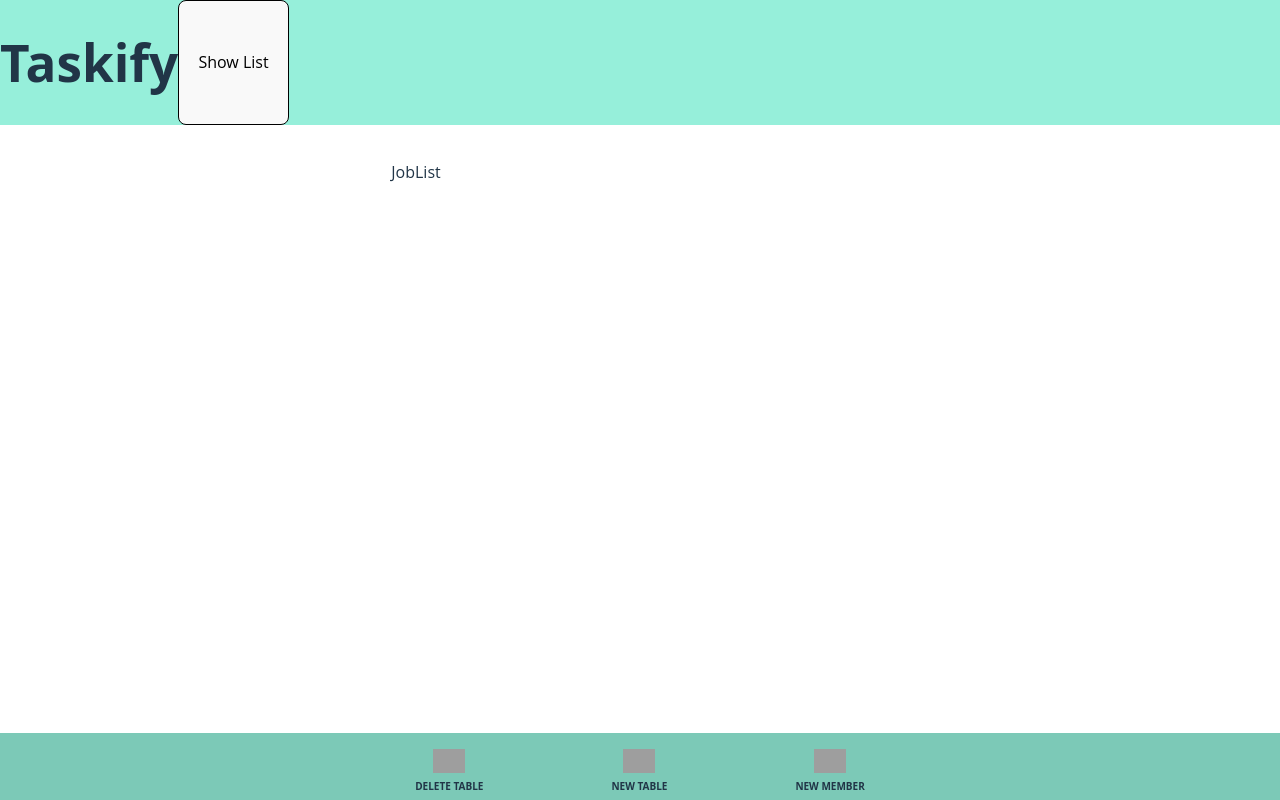
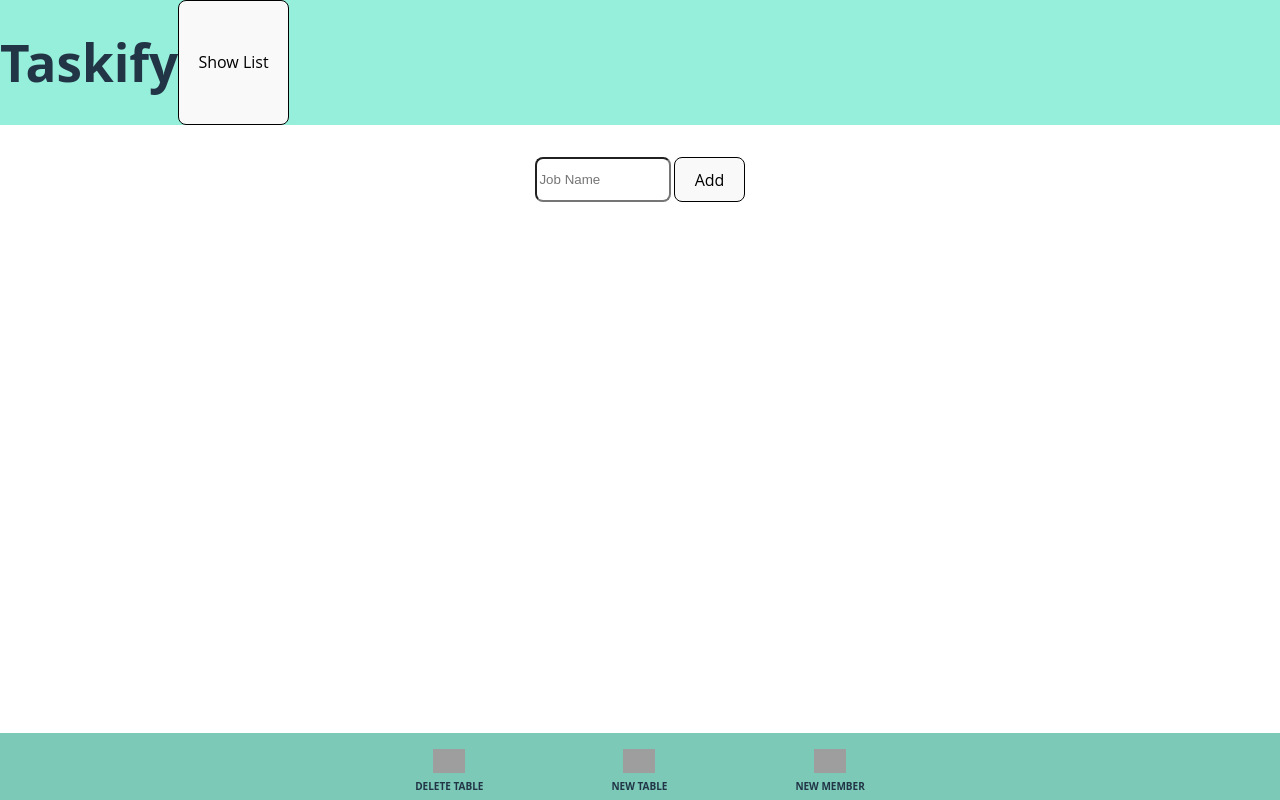
Before and after one commit to SebastianAndDavid/mastercalendar, a React (Vite) app: page / in a window 1280 px wide. Built offline with nearby package versions, Linux system fonts and the light colour scheme; grey boxes are pictures that could not be loaded.

Commit message:
ft. styled input in joblist

```diff
--- a/src/App.css
+++ b/src/App.css
@@ -4,18 +4,14 @@
   text-align: center;
   position: fixed;
   height: 100%;
-  margin-top: 20em;
   font-family: Open Sans;
 }
 
 .app {
-  display: grid;
-  grid-template-columns: 65% 35%;
+  height: 100%;
 }
 
 header {
-  position: fixed;
-  top: 0;
   width: 100vw;
   background-color: #96efda;
   display: flex;
@@ -58,3 +54,9 @@
 .calendar-container {
   border: 2px solid saddlebrown;
 }
+
+.joblist-container {
+  margin-top: 2em;
+  display: flex;
+  justify-content: center;
+}
--- /dev/null
+++ b/src/Components/JobList/JobList.css
@@ -0,0 +1,9 @@
+.job-input {
+  display: flex;
+}
+.job-input input {
+  height: 39.2px;
+  width: 10vw;
+  margin-right: 3px;
+  border-radius: 8px;
+}
--- a/src/Components/JobList/JobList.jsx
+++ b/src/Components/JobList/JobList.jsx
@@ -1,3 +1,12 @@
+import "./JobList.css";
+
 export default function JobList() {
-  return <div>JobList</div>;
+  return (
+    <>
+      <div className="job-input">
+          <input placeholder="Job Name" />
+        <button>Add</button>
+      </div>
+    </>
+  );
 }
```
